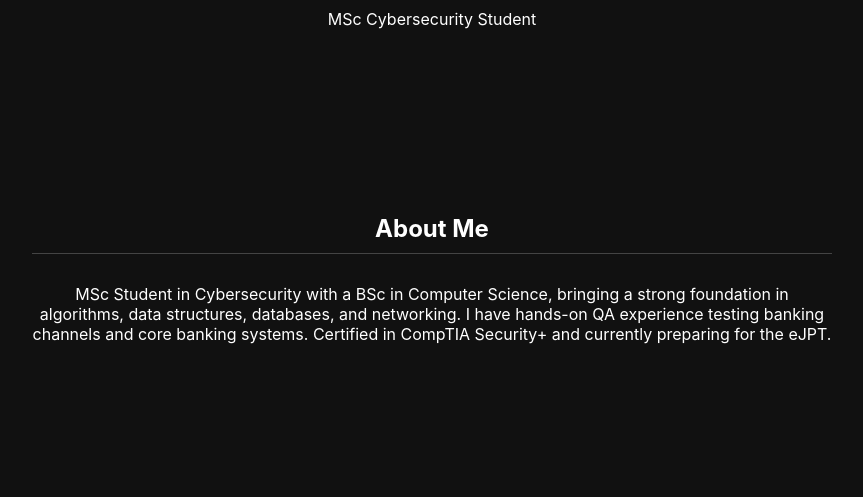
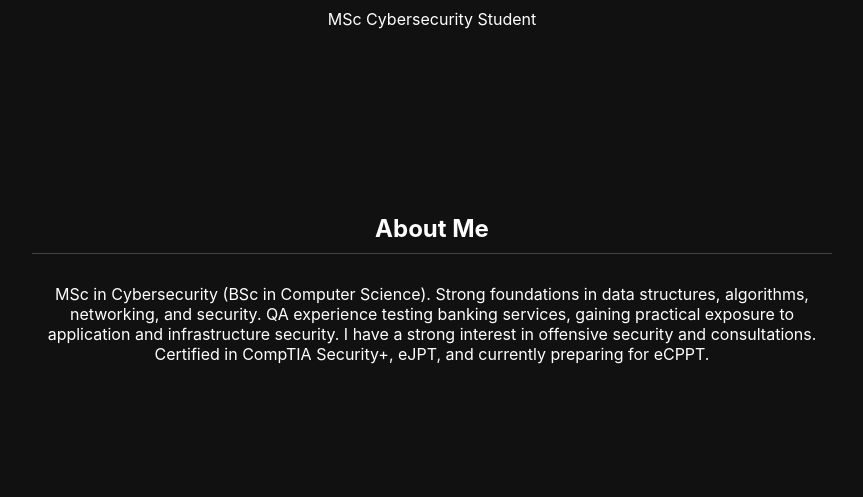
Before and after one commit to FaisalAlhatimi/portfolio, a plain HTML site: page index.html in a window 1280 px wide. Shown: the part 266-763 px from the top of the page, without its empty margins (208-1071 px from the left). Drawn offline with nearby package versions, Linux system fonts and the light colour scheme; a script that the page names is missing.

Commit message:
Update About Me

```diff
--- a/index.html
+++ b/index.html
@@ -22,9 +22,10 @@
   <section class="about">
     <h2>About Me</h2>
     <p>
-    MSc Student in Cybersecurity with a BSc in Computer Science, bringing a strong foundation in algorithms, data structures, databases, and networking. I have hands-on QA experience testing banking channels and core banking systems.
-
-    Certified in CompTIA Security+ and currently preparing for the eJPT.
+    MSc in Cybersecurity (BSc in Computer Science). Strong foundations in data structures, algorithms, networking, and
+    security. QA experience testing banking services, gaining practical exposure to application and infrastructure security.
+    I have a strong interest in offensive security and consultations.
+    Certified in CompTIA Security+, eJPT, and currently preparing for eCPPT.
     </p>
   </section>
 
```
Also changed, not shown: 1 other file.
